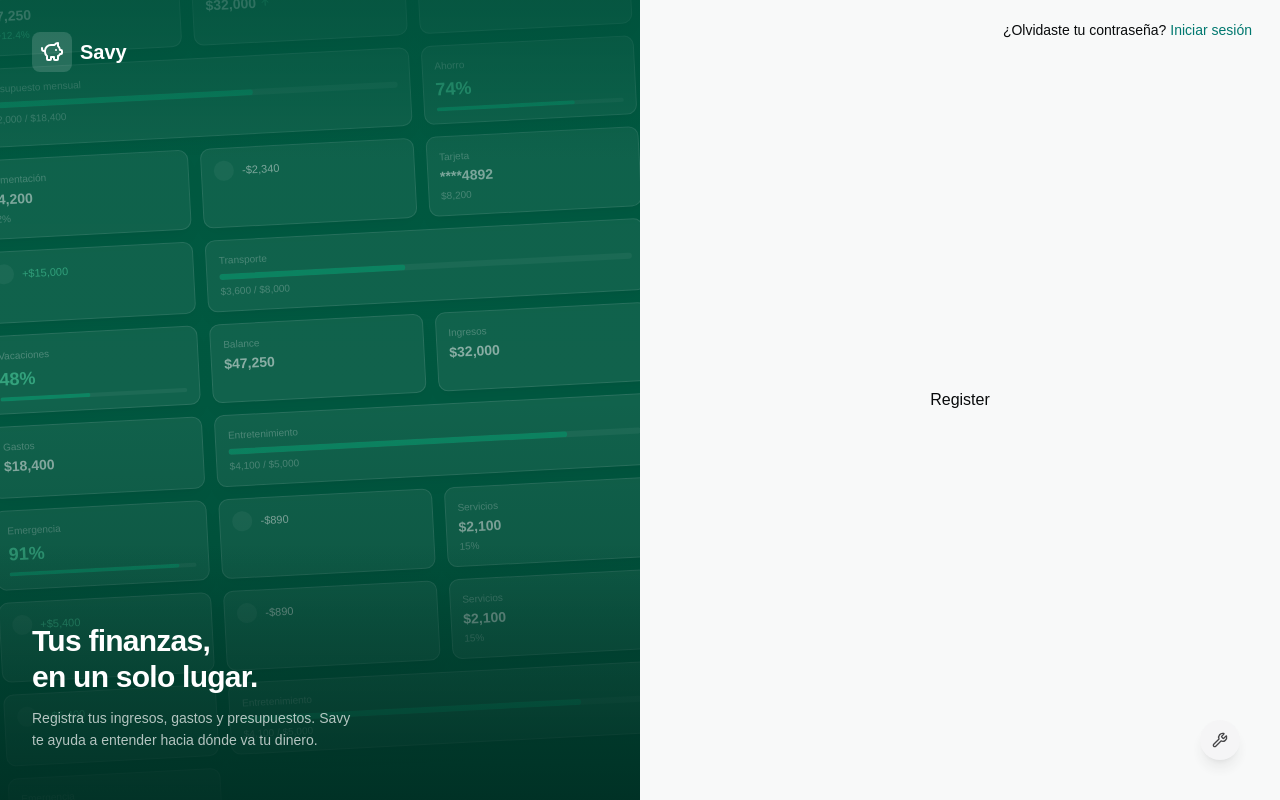
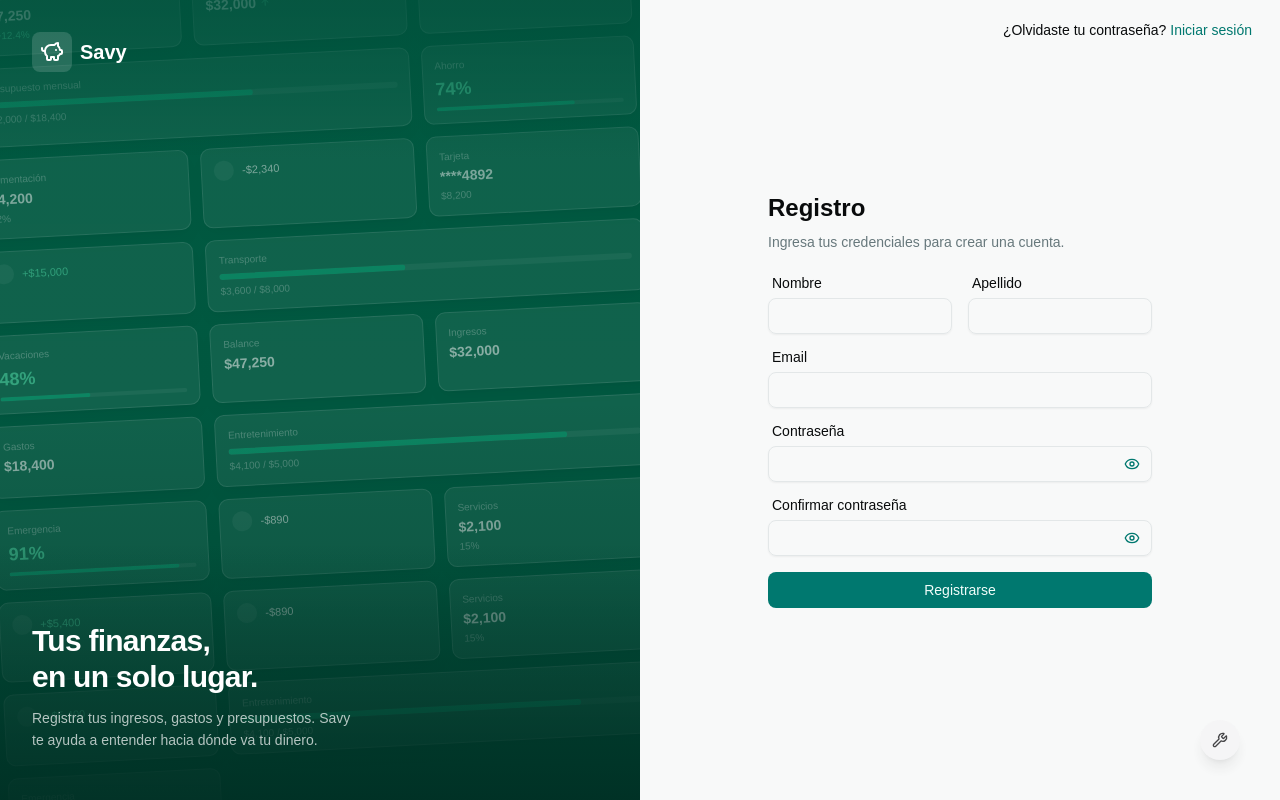
Before and after one commit to Ianbleake/savy-web, a React (Vite) app: page /auth/login in a window 1280 px wide. Both pictures are taken after a click on the button "Registrarse". Built offline with nearby package versions, Linux system fonts and the light colour scheme; no server answers.

Commit message:
feat: actualizar tipos de usuario y agregar botón de cierre de sesión en el panel de control

```diff
--- a/src/components/design-system/patterns/feedback/app-toaster/index.tsx
+++ b/src/components/design-system/patterns/feedback/app-toaster/index.tsx
@@ -9,7 +9,7 @@ export function AppToaster(): React.ReactElement {
 
 	return (
 		<Toaster
-			position="bottom-right"
+			position="top-right"
 			theme={theme as AppTheme}
 			richColors
 			closeButton
--- a/src/components/design-system/patterns/layouts/auth-layout/components/auth-navigator/index.tsx
+++ b/src/components/design-system/patterns/layouts/auth-layout/components/auth-navigator/index.tsx
@@ -1,23 +1,24 @@
 import { useLocation, useNavigate } from "react-router";
+import { ROUTES } from "@/app/router/routes";
 import { Button } from "@/components/ui/button";
 
 export const AuthNavigator = (): React.ReactElement => {
 	const navigate = useNavigate();
 	const { pathname } = useLocation();
 
-	const isLogin = pathname === "/auth/login";
-	const isPasswordRecovery = pathname === "/auth/password-recovery";
+	const isLogin = pathname === ROUTES.AUTH.LOGIN;
+	const isPasswordRecovery = pathname === ROUTES.AUTH.FORGOT_PASSWORD;
 
 	const navigatorText = isPasswordRecovery
-		? "Volver al login"
+		? "Volver al inicio de sesion"
 		: isLogin
 			? "Registrarse"
 			: "Iniciar sesión";
 	const navigatorPath = isPasswordRecovery
-		? "/auth/login"
+		? ROUTES.AUTH.LOGIN
 		: isLogin
-			? "/auth/register"
-			: "/auth/login";
+			? ROUTES.AUTH.REGISTER
+			: ROUTES.AUTH.LOGIN;
 	const navigatorCTA = isPasswordRecovery
 		? "¿Recordaste tu contraseña?"
 		: isLogin
--- /dev/null
+++ b/src/components/design-system/primitives/logout-button/index.tsx
@@ -0,0 +1,16 @@
+import type React from "react";
+import { Button } from "@/components/ui/button";
+import { useLogout } from "@/hooks/auth/useLogout";
+
+export const LogoutButton = (): React.ReactElement => {
+	const { mutate: logout, isPending } = useLogout();
+
+	return (
+		<Button
+			onClick={() => logout()}
+			disabled={isPending}
+		>
+			{isPending ? "Cerrando sesión..." : "Cerrar sesión"}
+		</Button>
+	);
+};
--- a/src/hooks/auth/useLogin.ts
+++ b/src/hooks/auth/useLogin.ts
@@ -19,7 +19,7 @@ export const useLogin = () => {
 				user: data.user,
 			});
 			navigate(ROUTES.APP.ROOT, { replace: true });
-			toast.success(`Bienvenido ${data.user.name}`);
+			toast.success(`Bienvenido!`);
 		},
 		onError: (error: unknown) => {
 			apiErrorToast(error, "No se pudo iniciar sesión");
--- a/src/hooks/auth/useLogout.ts
+++ b/src/hooks/auth/useLogout.ts
@@ -1,5 +1,6 @@
 import { useMutation, useQueryClient } from "@tanstack/react-query";
 import { useNavigate } from "react-router";
+import { toast } from "sonner";
 import { ROUTES } from "@/app/router/routes";
 import { authService } from "@/services/auth";
 import { useAuthStorage } from "@/storage/authStorage";
@@ -15,6 +16,7 @@ export const useLogout = () => {
 			logout();
 			queryClient.clear();
 			navigate(ROUTES.LANDING.ROOT, { replace: true });
+			toast.success(`Se cerró sesión correctamente!`);
 		},
 	});
 };
--- a/src/hooks/auth/useRegister.ts
+++ b/src/hooks/auth/useRegister.ts
@@ -1,5 +1,6 @@
 import { useMutation } from "@tanstack/react-query";
 import { useNavigate } from "react-router";
+import { toast } from "sonner";
 import { ROUTES } from "@/app/router/routes";
 import { authService } from "@/services/auth";
 import { useAuthStorage } from "@/storage/authStorage";
@@ -18,6 +19,7 @@ export const useRegister = () => {
 				user: data.user,
 			});
 			navigate(ROUTES.APP.ROOT, { replace: true });
+			toast.success(`Bienvenido!`);
 		},
 		onError: (error: unknown) => {
 			apiErrorToast(error, "No se pudo crear la cuenta");
--- a/src/schemas/auth/index.ts
+++ b/src/schemas/auth/index.ts
@@ -7,3 +7,18 @@ export const loginSchema = z.object({
 });
 
 export type LoginFormType = z.infer<typeof loginSchema>;
+
+export const registerSchema = z
+	.object({
+		first_name: z.string().min(1, "El nombre es requerido"),
+		last_name: z.string().min(1, "El apellido es requerido"),
+		email: z.string().regex(EMAIL_REGEX, "Email inválido"),
+		password: z.string().min(8, "La contraseña debe tener al menos 8 caracteres"),
+		confirmPassword: z.string().min(8, "La contraseña debe tener al menos 8 caracteres"),
+	})
+	.refine((data) => data.password === data.confirmPassword, {
+		message: "Las contraseñas no coinciden",
+		path: ["confirmPassword"], // El error aparecerá en este campo
+	});
+
+export type RegisterFormType = z.infer<typeof registerSchema>;
--- a/src/screens/app/dashboard/index.tsx
+++ b/src/screens/app/dashboard/index.tsx
@@ -1,13 +1,13 @@
 import type React from "react";
+import { LogoutButton } from "@/components/design-system/primitives/logout-button";
 
 export const Dashboard = (): React.ReactElement => {
 	return (
 		<div className="flex flex-1 items-center justify-center p-8">
 			<div className="flex flex-col items-center gap-3">
 				<h1 className="text-3xl font-bold text-primary">Dashboard</h1>
-				<p className="text-muted-foreground">
-					Tu resumen financiero aparecerá aquí.
-				</p>
+				<p className="text-muted-foreground">Tu resumen financiero aparecerá aquí.</p>
+				<LogoutButton />
 			</div>
 		</div>
 	);
--- a/src/screens/auth/login/index.tsx
+++ b/src/screens/auth/login/index.tsx
@@ -1,12 +1,15 @@
 import { zodResolver } from "@hookform/resolvers/zod";
 import type React from "react";
 import { useForm } from "react-hook-form";
+import { useNavigate } from "react-router";
+import { ROUTES } from "@/app/router/routes";
 import { FormField } from "@/components/design-system/patterns/forms/form-field";
 import { Button } from "@/components/ui/button";
 import { useLogin } from "@/hooks/auth/useLogin";
 import { type LoginFormType, loginSchema } from "@/schemas/auth";
 
 export const LoginPage = (): React.ReactElement => {
+	const navigate = useNavigate();
 	const loginForm = useForm<LoginFormType>({
 		resolver: zodResolver(loginSchema),
 		defaultValues: {
@@ -29,6 +32,7 @@ export const LoginPage = (): React.ReactElement => {
 					Ingresa tus credenciales para acceder a tu cuenta.
 				</p>
 			</div>
+
 			<form
 				onSubmit={loginForm.handleSubmit(onSubmit)}
 				className="flex flex-col gap-4"
@@ -45,6 +49,7 @@ export const LoginPage = (): React.ReactElement => {
 					form={loginForm}
 					label="Contraseña"
 				/>
+				<div className="flex flex-col gap-2 items-center">
 					<Button
 						type="submit"
 						disabled={isPending}
@@ -52,6 +57,14 @@ export const LoginPage = (): React.ReactElement => {
 					>
 						{isPending ? "Iniciando sesión..." : "Iniciar sesión"}
 					</Button>
+					<Button
+						type="button"
+						variant="link"
+						onClick={() => navigate(ROUTES.AUTH.FORGOT_PASSWORD)}
+					>
+						¿Olvidaste tu contraseña?
+					</Button>
+				</div>
 			</form>
 		</div>
 	);
--- a/src/screens/auth/register/index.tsx
+++ b/src/screens/auth/register/index.tsx
@@ -1,5 +1,94 @@
+import { zodResolver } from "@hookform/resolvers/zod";
 import type React from "react";
+import { useForm } from "react-hook-form";
+import { FormField } from "@/components/design-system/patterns/forms/form-field";
+import { Button } from "@/components/ui/button";
+import { useRegister } from "@/hooks/auth/useRegister";
+import { type RegisterFormType, registerSchema } from "@/schemas/auth";
 
 export const Register = (): React.ReactElement => {
-	return <div>Register</div>;
+	const registerForm = useForm<RegisterFormType>({
+		resolver: zodResolver(registerSchema),
+		defaultValues: {
+			first_name: "",
+			last_name: "",
+			email: "",
+			password: "",
+			confirmPassword: "",
+		},
+		mode: "onChange",
+	});
+
+	const { mutate: register, isPending } = useRegister();
+
+	const onSubmit = (registerData: RegisterFormType) => {
+		const registerPayload = {
+			email: registerData.email,
+			password: registerData.password,
+			firstName: registerData.first_name,
+			lastName: registerData.last_name,
+		};
+		register(registerPayload);
+	};
+
+	return (
+		<div className="flex w-full max-w-sm flex-col gap-6">
+			<div className="flex flex-col gap-2">
+				<h1 className="text-2xl font-bold">Registro</h1>
+				<p className="text-sm text-muted-foreground">
+					Ingresa tus credenciales para crear una cuenta.
+				</p>
+			</div>
+
+			<form
+				onSubmit={registerForm.handleSubmit(onSubmit)}
+				className="flex flex-col gap-4"
+			>
+				<div className="flex flex-row items-center gap-4">
+					<FormField
+						type="text"
+						name="first_name"
+						form={registerForm}
+						label="Nombre"
+					/>
+
+					<FormField
+						type="text"
+						name="last_name"
+						form={registerForm}
+						label="Apellido"
+					/>
+				</div>
+
+				<FormField
+					type="email"
+					name="email"
+					form={registerForm}
+					label="Email"
+				/>
+
+				<FormField
+					type="password"
+					name="password"
+					form={registerForm}
+					label="Contraseña"
+				/>
+
+				<FormField
+					type="password"
+					name="confirmPassword"
+					form={registerForm}
+					label="Confirmar contraseña"
+				/>
+
+				<Button
+					type="submit"
+					disabled={isPending}
+					className="w-full"
+				>
+					{isPending ? "Registrando..." : "Registrarse"}
+				</Button>
+			</form>
+		</div>
+	);
 };
--- a/src/services/auth/auth.d.ts
+++ b/src/services/auth/auth.d.ts
@@ -1,7 +1,6 @@
 type AuthUser = {
 	id: string;
 	email: string;
-	name: string | null;
 };
 
 type AuthTokens = {
@@ -21,7 +20,8 @@ type LoginPayload = {
 type RegisterPayload = {
 	email: string;
 	password: string;
-	name: string;
+	firstName: string;
+	lastName: string;
 };
 
 type RefreshPayload = {
--- a/src/storage/auth.d.ts
+++ b/src/storage/auth.d.ts
@@ -1,7 +1,6 @@
 type AuthUser = {
 	id: string;
 	email: string;
-	name: string | null;
 };
 
 type AuthStorage = {
```
Lines whose indentation alone changed are shown as unchanged.
